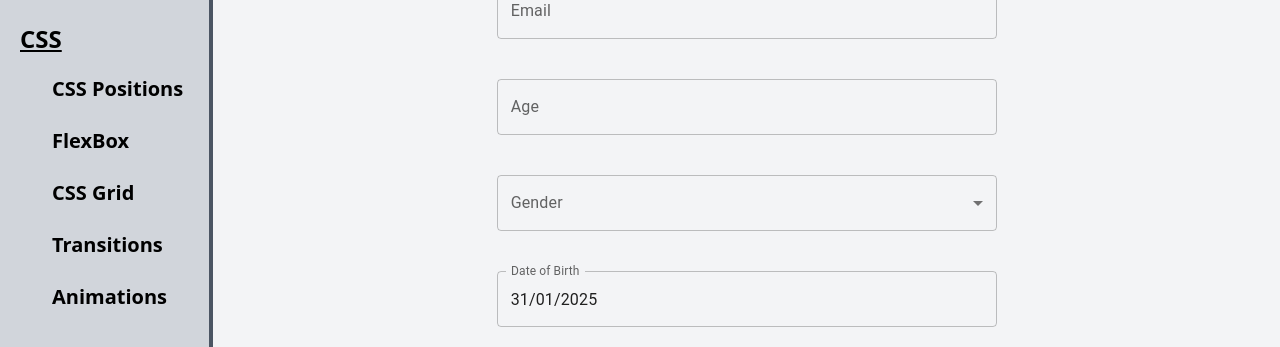
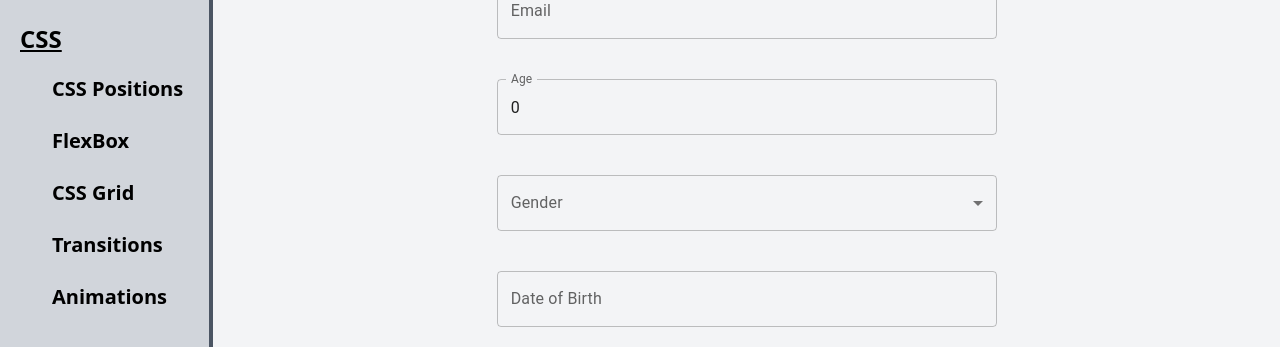
Before and after one commit to pmaik/frontend-code-vault, a React (Create React App) app: page /react/react-form in a window 1280 px wide. Shown: the part 453-800 px from the top of the page. Built offline with nearby package versions, Linux system fonts and the light colour scheme.

Commit message:
Use zod validation

```diff
--- a/package.json
+++ b/package.json
@@ -16,7 +16,8 @@
     "react-dom": "^19.0.0",
     "react-hook-form": "^7.54.2",
     "react-router-dom": "^7.1.3",
-    "react-scripts": "5.0.1"
+    "react-scripts": "5.0.1",
+    "zod": "^3.24.1"
   },
   "scripts": {
     "start": "react-scripts start",
--- /dev/null
+++ b/src/Components/React/Form/formSchema.js
@@ -0,0 +1,46 @@
+import { z } from "zod";
+import dayjs from "dayjs";
+
+const today = dayjs().startOf("day");
+const minDate = today.subtract(120, "years");
+
+export const formSchema = z.object({
+    firstName: z.string().min(1, "First name is required"),
+    lastName: z.string().min(1, "Last name is required"),
+    email: z
+        .string()
+        .min(1, "Email is required")
+        .email("Invalid email address"),
+    age: z.coerce
+        .number()
+        .min(18, "You must be at least 18 years old")
+        .max(100, "Age must be less than 100"),
+    gender: z.enum(["male", "female", "other"], {
+        errorMap: () => ({ message: "Please select a valid gender" }),
+    }),
+    dateOfBirth: z
+        .custom((value) => value !== null && value !== undefined, {
+            message: "Date of Birth is required",
+        })
+        .refine((value) => dayjs(value).isValid(), {
+            message: "Invalid date format",
+        })
+        .refine((date) => dayjs(date).isBefore(today), {
+            message: "Date of Birth cannot be in the future",
+        })
+        .refine((date) => dayjs(date).isAfter(minDate), {
+            message: "Date of Birth cannot be older than 120 years",
+        }),
+    skills: z
+        .array(z.string(), {
+            required_error: "At least one skill is required",
+        })
+        .min(1, "At least one skill is required")
+        .max(20, "You can add up to 20 skills only"),
+    hobbies: z
+        .array(z.string(), {
+            required_error: "At least one hobby is required",
+        })
+        .min(1, "At least one hobby is required")
+        .max(10, "You can add up to 10 hobbies only"),
+});
--- a/src/Components/React/Form/index.jsx
+++ b/src/Components/React/Form/index.jsx
@@ -1,4 +1,5 @@
 import React from "react";
+import { zodResolver } from "@hookform/resolvers/zod";
 import { useForm, Controller } from "react-hook-form";
 import {
     TextField,
@@ -16,6 +17,7 @@ import { LocalizationProvider, DatePicker } from "@mui/x-date-pickers";
 import { AdapterDayjs } from "@mui/x-date-pickers/AdapterDayjs";
 import MultiSelect from "./MultiSelect";
 import { HOBBIES, SKILLS_LIST } from "../../../Constants";
+import { formSchema } from "./formSchema";
 
 const helperTextStyles = {
     sx: {
@@ -27,33 +29,16 @@ const helperTextStyles = {
     },
 };
 
-const validateDateOfBirth = (value) => {
-    const selectedDate = dayjs(value);
-
-    if (!selectedDate.isValid()) {
-        return "Invalid date format";
-    }
-
-    if (selectedDate.isAfter(dayjs(), "day")) {
-        return "Date of Birth cannot be in the future";
-    }
-
-    if (selectedDate.isBefore(dayjs().subtract(120, "years"), "day")) {
-        return "Date of Birth cannot be older than 120 years";
-    }
-
-    return true;
-};
-
 function ReactForm() {
     const { control, handleSubmit } = useForm({
+        resolver: zodResolver(formSchema),
         defaultValues: {
             firstName: "",
             lastName: "",
             email: "",
-            age: "",
+            age: 0,
             gender: "",
-            dateOfBirth: dayjs(new Date()),
+            dateOfBirth: null,
             skills: [],
             hobbies: [],
         },
@@ -76,7 +61,6 @@ function ReactForm() {
                     <Controller
                         name="firstName"
                         control={control}
-                        rules={{ required: "First name is required" }}
                         render={({ field, fieldState: { error } }) => (
                             <TextField
                                 id="firstName"
@@ -93,7 +77,6 @@ function ReactForm() {
                     <Controller
                         name="lastName"
                         control={control}
-                        rules={{ required: "Last name is required" }}
                         render={({ field, fieldState: { error } }) => (
                             <TextField
                                 id="lastName"
@@ -110,13 +93,6 @@ function ReactForm() {
                     <Controller
                         name="email"
                         control={control}
-                        rules={{
-                            required: "Email is required",
-                            pattern: {
-                                value: /^[A-Z0-9._%+-]+@[A-Z0-9.-]+\.[A-Z]{2,}$/i,
-                                message: "Invalid email address",
-                            },
-                        }}
                         render={({ field, fieldState: { error } }) => (
                             <TextField
                                 id="email"
@@ -134,17 +110,6 @@ function ReactForm() {
                     <Controller
                         name="age"
                         control={control}
-                        rules={{
-                            required: "Age is required",
-                            min: {
-                                value: 18,
-                                message: "Minimum age should be 18",
-                            },
-                            max: {
-                                value: 60,
-                                message: "Age cannot be more than 60",
-                            },
-                        }}
                         render={({ field, fieldState: { error } }) => (
                             <TextField
                                 id="age"
@@ -162,7 +127,6 @@ function ReactForm() {
                     <Controller
                         name="gender"
                         control={control}
-                        rules={{ required: "Gender is required" }}
                         render={({ field, fieldState: { error } }) => (
                             <FormControl fullWidth error={!!error}>
                                 <InputLabel id="gender">Gender</InputLabel>
@@ -190,16 +154,16 @@ function ReactForm() {
                     <Controller
                         name="dateOfBirth"
                         control={control}
-                        rules={{
-                            required: "Date of Birth is required",
-                            validate: validateDateOfBirth,
-                        }}
                         render={({ field, fieldState: { error } }) => (
                             <LocalizationProvider dateAdapter={AdapterDayjs}>
                                 <DatePicker
                                     id="dateOfBirth"
                                     label="Date of Birth"
                                     format="DD/MM/YYYY"
+                                    value={
+                                        field.value ? dayjs(field.value) : null
+                                    }
+                                    onChange={(date) => field.onChange(date)}
                                     slotProps={{
                                         textField: {
                                             error: !!error,
@@ -216,7 +180,6 @@ function ReactForm() {
                     <Controller
                         name="skills"
                         control={control}
-                        rules={{ required: "Skills is required" }}
                         render={({ field, fieldState: { error } }) => (
                             <MultiSelect
                                 id="skills"
@@ -231,7 +194,6 @@ function ReactForm() {
                     <Controller
                         name="hobbies"
                         control={control}
-                        rules={{ required: "Hobbies is required" }}
                         defaultValue={[]}
                         render={({
                             field: { onChange, value },
```
Also changed, not shown: 1 other file (tests, documents, lock files or other folders).
